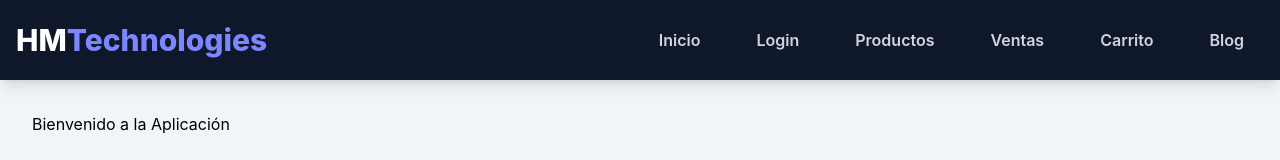
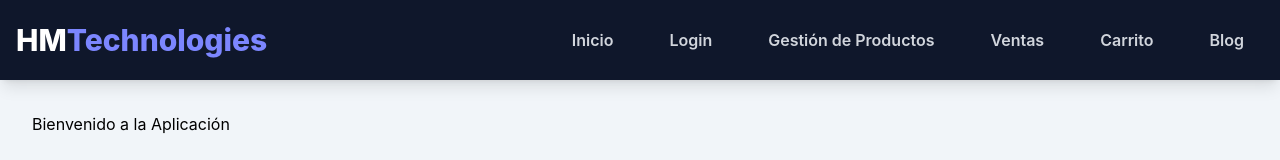
Before and after one commit to EmaRita110983/appVueclase4, a Vue app: page / in a window 1280 px wide. Shown: the top 160 px of the page. Built offline with nearby package versions, Linux system fonts and the light colour scheme.

Commit message:
cambio nombre a Gestion de producto

```diff
--- a/src/App.vue
+++ b/src/App.vue
@@ -45,7 +45,7 @@
           to="/producto"
           class="px-5 py-2 rounded-lg font-semibold text-gray-300 hover:bg-indigo-600 hover:text-white"
         >
-          Productos
+          Gestión de Productos
         </RouterLink>
 
         <RouterLink
@@ -89,7 +89,7 @@
       </RouterLink>
 
       <RouterLink @click="menuAbierto=false" to="/producto" class="text-white">
-        Productos
+        Gestión de Productos
       </RouterLink>
 
       <RouterLink @click="menuAbierto=false" to="/productos-venta" class="text-white">
```
Also changed, not shown: 5 other files (tests, documents, lock files or other folders).
